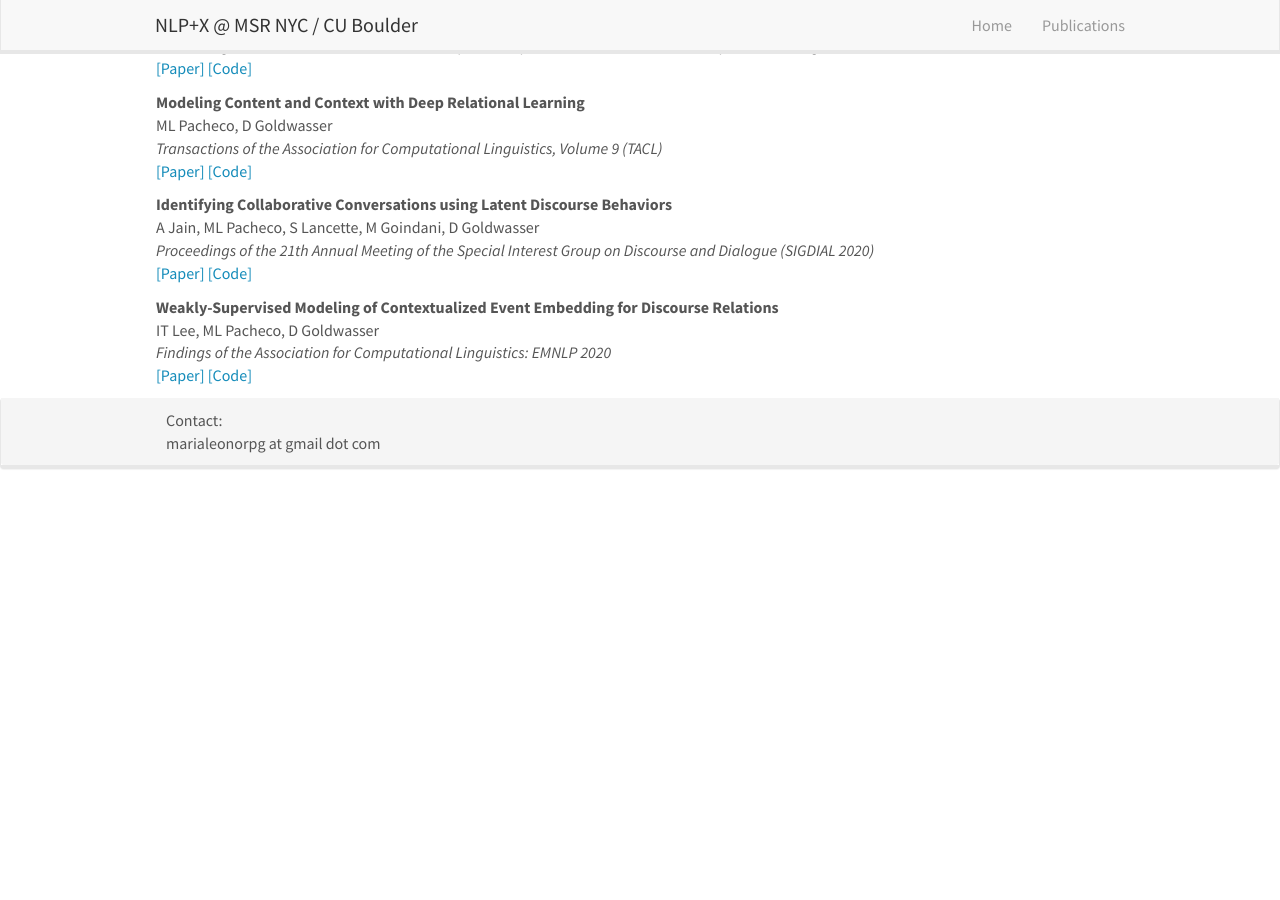
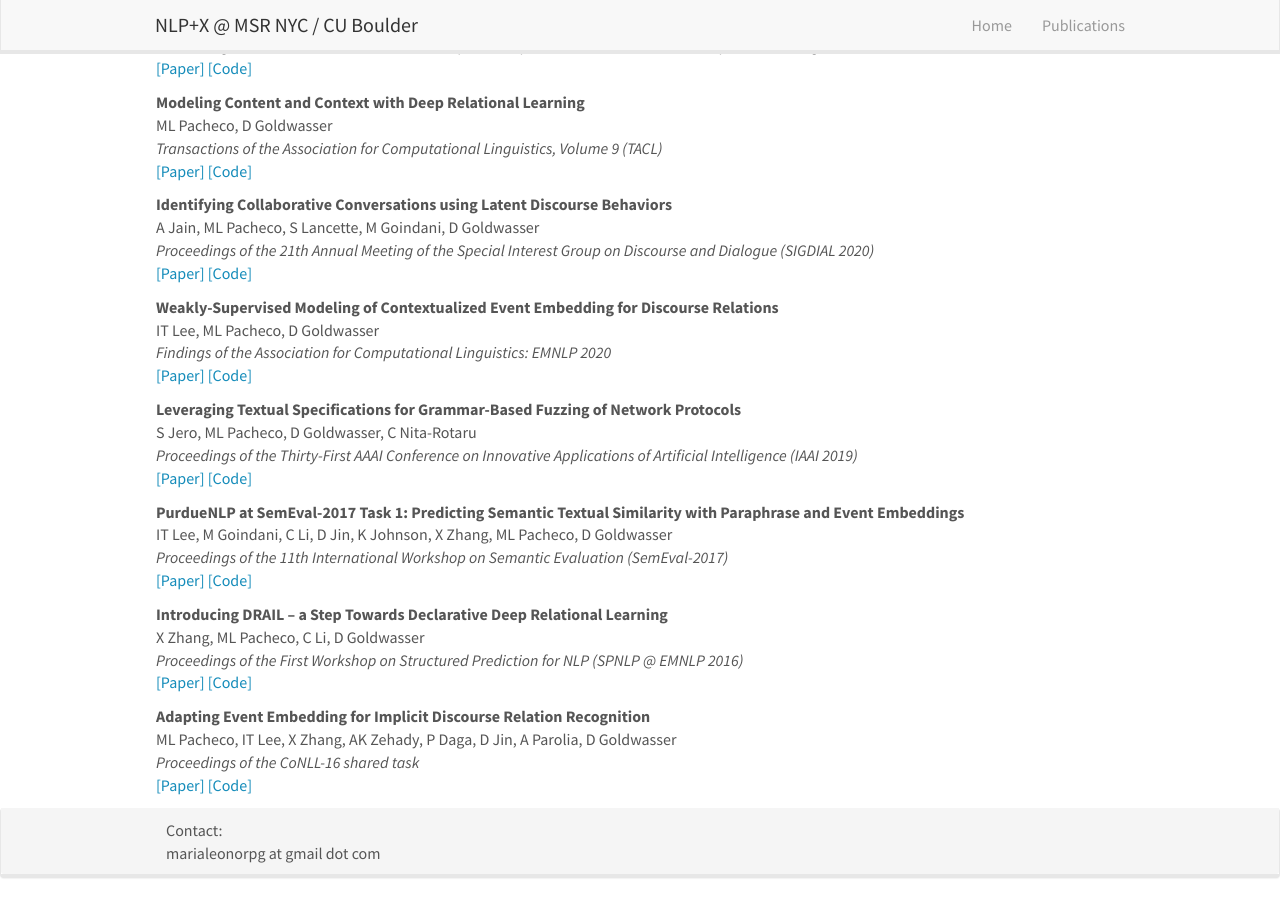
Before and after one commit to mlpacheco/mlpacheco.github.io, a Jekyll site: the page built from _pages/publications.md, in a window 1280 px wide and 900 px high, scrolled down 717 px. Built offline with Jekyll 4.4.1, drawn with Linux system fonts in a browser that asks for light colours; nearby versions of some CDN libraries; before the commit the page ends 1208 px from its top, so only the background shows below that.

Commit message:
Full list of pubs

```diff
--- a/_data/publist.yml
+++ b/_data/publist.yml
@@ -96,3 +96,47 @@
     url: https://github.com/doug919/narrative_graph_emnlp2020
     display: \[Code\]
   highlight: 0
+
+- title: "Leveraging Textual Specifications for Grammar-Based Fuzzing of Network Protocols"
+  authors: S Jero, ML Pacheco, D Goldwasser, C Nita-Rotaru
+  venue: "Proceedings of the Thirty-First AAAI Conference on Innovative Applications of Artificial Intelligence (IAAI 2019)"
+  link:
+    url: https://ojs.aaai.org//index.php/AAAI/article/view/5002
+    display: \[Paper\]
+  code:
+    url: https://gitlab.com/purdueNlp/snake_nlp
+    display: \[Code\]
+  highlight: 0
+
+- title: "PurdueNLP at SemEval-2017 Task 1: Predicting Semantic Textual Similarity with Paraphrase and Event Embeddings"
+  authors: IT Lee, M Goindani, C Li, D Jin, K Johnson, X Zhang, ML Pacheco, D Goldwasser
+  venue: "Proceedings of the 11th International Workshop on Semantic Evaluation (SemEval-2017)"
+  link:
+    url: https://aclanthology.org/S17-2029/
+    display: \[Paper\]
+  code:
+    url: https://mlpacheco.github.io/publications/
+    display: \[Code\]
+  highlight: 0
+
+- title: "Introducing DRAIL – a Step Towards Declarative Deep Relational Learning"
+  authors: X Zhang, ML Pacheco, C Li, D Goldwasser
+  venue: "Proceedings of the First Workshop on Structured Prediction for NLP (SPNLP @ EMNLP 2016)"
+  link:
+    url: https://aclanthology.org/W16-5906/
+    display: \[Paper\]
+  code:
+    url: https://gitlab.com/purdueNlp/DRaiL
+    display: \[Code\]
+  highlight: 0
+
+- title: "Adapting Event Embedding for Implicit Discourse Relation Recognition"
+  authors: ML Pacheco, IT Lee, X Zhang, AK Zehady, P Daga, D Jin, A Parolia, D Goldwasser
+  venue: "Proceedings of the CoNLL-16 shared task"
+  link:
+    url: https://aclanthology.org/K16-2019/
+    display: \[Paper\]
+  code:
+    url: https://mlpacheco.github.io/publications/
+    display: \[Code\]
+  highlight: 0
```
